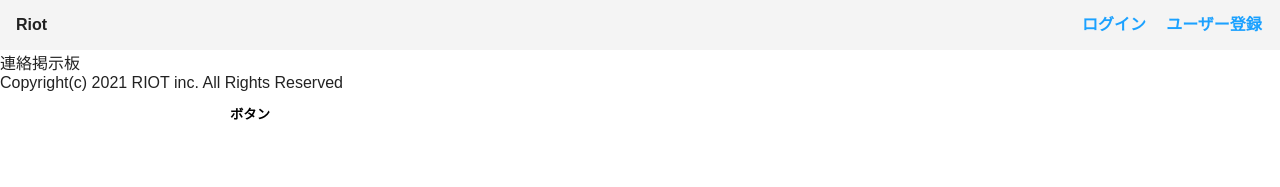
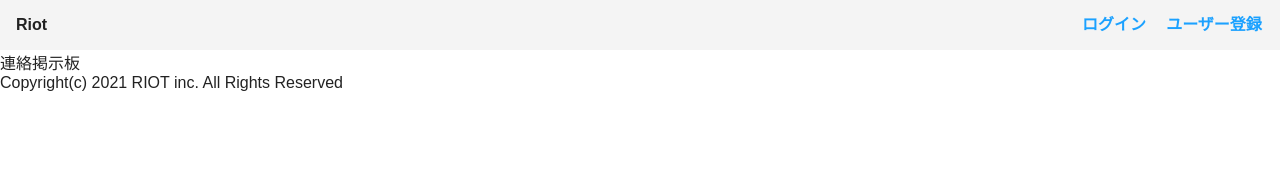
Before and after one commit to kimuniiii/Personal-Development, a Next.js app in the folder packages/client/: page /chatroom in a window 1280 px wide. Shown: the top 187 px of the page. Built offline with nearby package versions, Linux system fonts and the light colour scheme.

Commit message:
連絡掲示板ページからボタンコンポーネントを削除

```diff
--- a/packages/client/src/pages/chatroom/index.tsx
+++ b/packages/client/src/pages/chatroom/index.tsx
@@ -2,15 +2,12 @@ import React from 'react';
 
 import { HeadTemplate } from 'src/components/templates/HeadTemplate';
 import { CommonTemplate } from 'src/components/templates/CommonTemplate';
-
-import { Button } from 'src/components/common/Button';
 
 const Chatroom = (): JSX.Element => {
   return (
     <React.Fragment>
       <HeadTemplate pageTitle='連絡掲示板' />
       <CommonTemplate>連絡掲示板</CommonTemplate>
-      <Button buttonContent='ボタン' width='500px'></Button>
     </React.Fragment>
   );
 };
```
